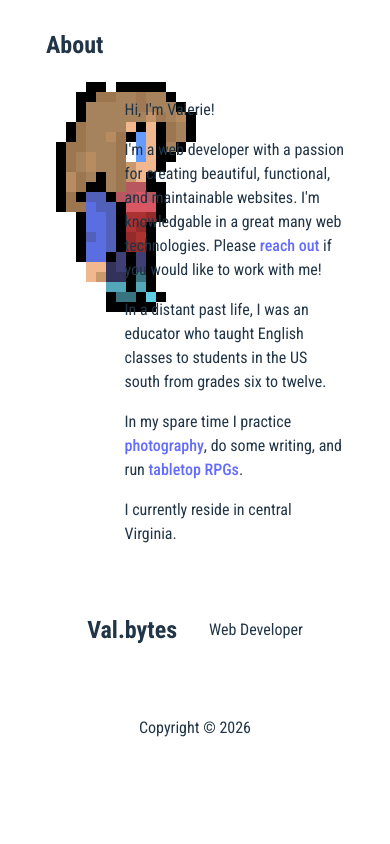
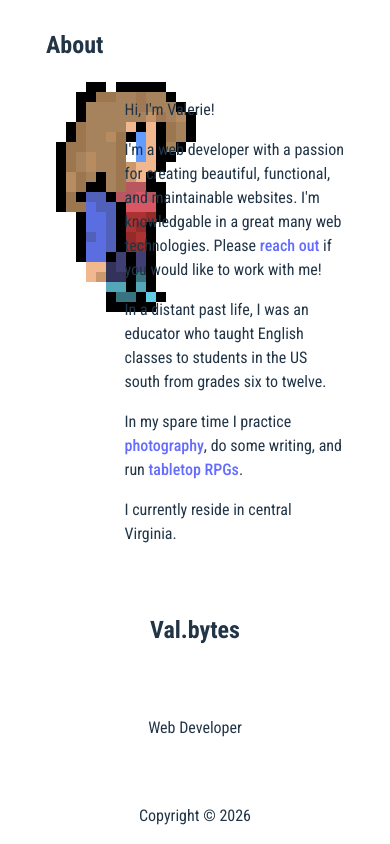
Before and after one commit to valbytes/val-homepage-simple, a React (Vite) app: page / in a window 390 px wide. Shown: the part 2612-3456 px from the top of the page. Before the commit the page ends 3368 px from the top, so only its background shows below. Built offline with nearby package versions, Linux system fonts and the light colour scheme.

Commit message:
Updates to Footer.css

```diff
--- a/src/assets/pageSections/Footer/Footer.css
+++ b/src/assets/pageSections/Footer/Footer.css
@@ -3,5 +3,15 @@
     display: flex;
     align-items: center;
     flex-wrap: wrap;
-    justify-content: center;
+    justify-content: space-between;
 }
+
+.footer-content>section {
+    width: 100%;
+}
+
+@media (max-width: 500px) {
+    .footer-content {
+        flex-direction: column;
+    }
+}
```
